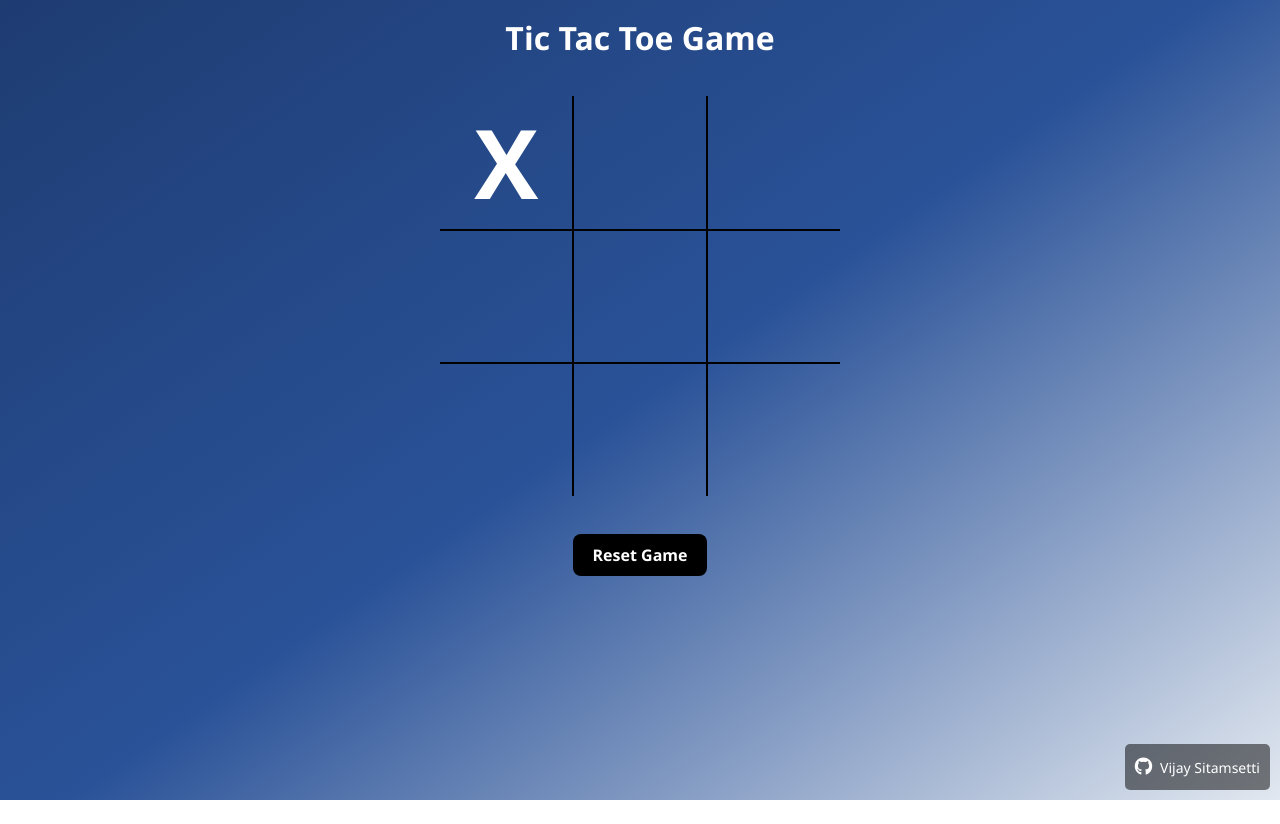
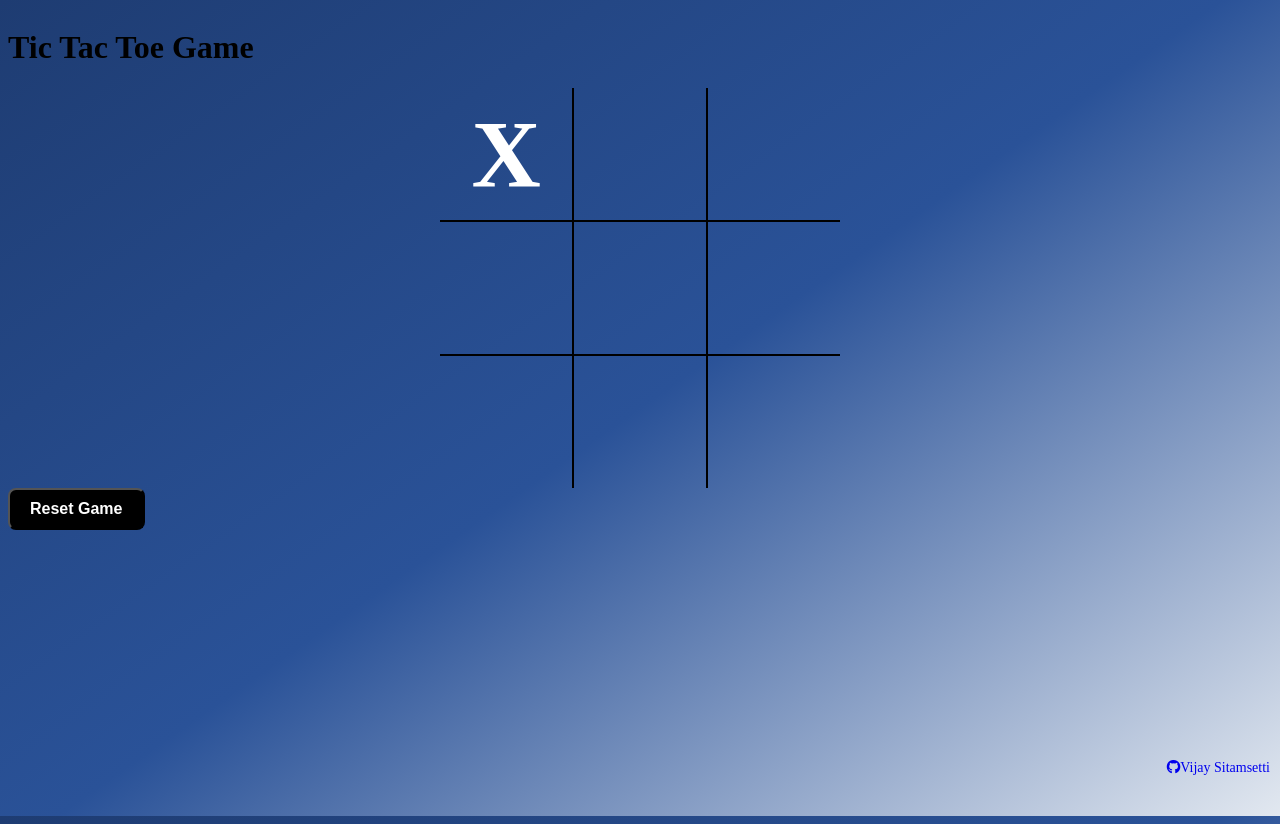
Before and after one commit to vijaysitamsetty/TicTacToe, a plain HTML site: page index.html in a window 1280 px wide. Both pictures are taken after a click on the element 506 px from the left and 163 px from the top of the page. Before the commit the page ends 800 px from the top, so only its background shows below. Drawn offline with Linux system fonts and the light colour scheme.

Commit message:
Update style.css

```diff
--- a/style.css
+++ b/style.css
@@ -1,42 +1,22 @@
-* {
-  margin: 0;
-  padding: 0;
-  box-sizing: border-box;
-  font-family: "Segoe UI", Tahoma, Geneva, Verdana, sans-serif;
-}
-
-html {
-  font-size: 16px;
-}
-
+/* General Styling */
 body {
   height: 100vh;
   background: linear-gradient(145deg, #1e3c72, #2a5298, #e2e8f0);
   user-select: none;
   display: flex;
-  justify-content: space-around;
+  justify-content: center;
   align-items: center;
   flex-direction: column;
+  overflow-x: hidden; /* Prevent slight shifts */
 }
 
 .wrapper {
- display: flex;
-  flex-direction: column;
-  align-items: center;
-  text-align: center;
   width: 100%;
   min-height: 100vh;
-  box-sizing: border-box;
   padding: 1rem;
 }
 
-.title {
-  color: white;
-  text-align: center;
-}
-
 .container {
-  margin: 3% auto;
   height: 50vmin;
   width: 50vmin;
   min-height: 300px;
@@ -44,6 +24,7 @@ body {
   display: grid;
   grid-template-rows: repeat(3, 1fr);
   grid-template-columns: repeat(3, 1fr);
+  margin: 0 auto;
 }
 
 .cell {
@@ -53,11 +34,16 @@ body {
   border: 1px solid black;
   background: transparent;
   transition: all 0.1s ease;
+  display: flex;
+  align-items: center;
+  justify-content: center;
 }
 .cell:active {
   transform: scale(0.95);
   background: transparent;
 }
+
+/* Cell Borders */
 .cell:nth-child(1) {
   border-top: none;
   border-left: none;
@@ -87,19 +73,25 @@ body {
   border-right: none;
 }
 
-.reset-button {
+/* Buttons */
+.reset-button,
+.restartGame {
   background-color: black;
   color: #ffffff;
   padding: 10px 20px;
   font-size: 1rem;
   font-weight: bold;
-  border: none;
   border-radius: 8px;
   cursor: pointer;
 }
 
+.restartGame:hover,
+.reset-button:hover {
+  background-color: #2f855a;
+}
+
+/* Popup Overlay */
 .popup-overlay {
-
   display: none;
   position: fixed;
   top: 0;
@@ -110,19 +102,14 @@ body {
   justify-content: center;
   align-items: center;
   z-index: 1000;
-  overflow: hidden;
 }
 
 .popup-box {
-
-   background-color: #ffffff;
-  padding: 20px 30px;
+  background-color: #ffffff;
+  padding: 20px;
   border-radius: 12px;
-  box-shadow: 0 4px 10px rgba(0, 0, 0, 0.3);
-  text-align: center;
   max-width: 300px;
   width: 90%;
-  box-sizing: border-box;
 }
 
 .popup-box h2 {
@@ -131,45 +118,15 @@ body {
   color: #333;
 }
 
-.restartGame {
-  background-color: #38a169;
-  color: #ffffff;
-  padding: 10px 20px;
-  font-size: 1rem;
-  font-weight: bold;
-  border: none;
-  border-radius: 8px;
-  cursor: pointer;
-  transition: all 0.3s ease;
-}
-
-.restartGame:hover {
-  background-color: #2f855a;
-}
-
-.restartGame:active {
-  transform: scale(0.95);
-}
+/* Info Section */
 .info {
   position: fixed;
   bottom: 10px;
   right: 10px;
-  background-color: rgba(0, 0, 0, 0.5);
-  color: white;
-  padding: 10px;
-  border-radius: 5px;
   font-size: 14px;
-  text-align: right;
-  z-index: 9999;
-}
-
-.info p {
-  margin: 0;
-  padding: 3px 0;
 }
 
 .info a {
-  color: #ffffff;
   text-decoration: none;
 }
 
@@ -180,7 +137,3 @@ body {
     right: 5px;
   }
 }
-.info a i {
-  margin-right: 8px;
-  font-size: 18px;
-}
```
